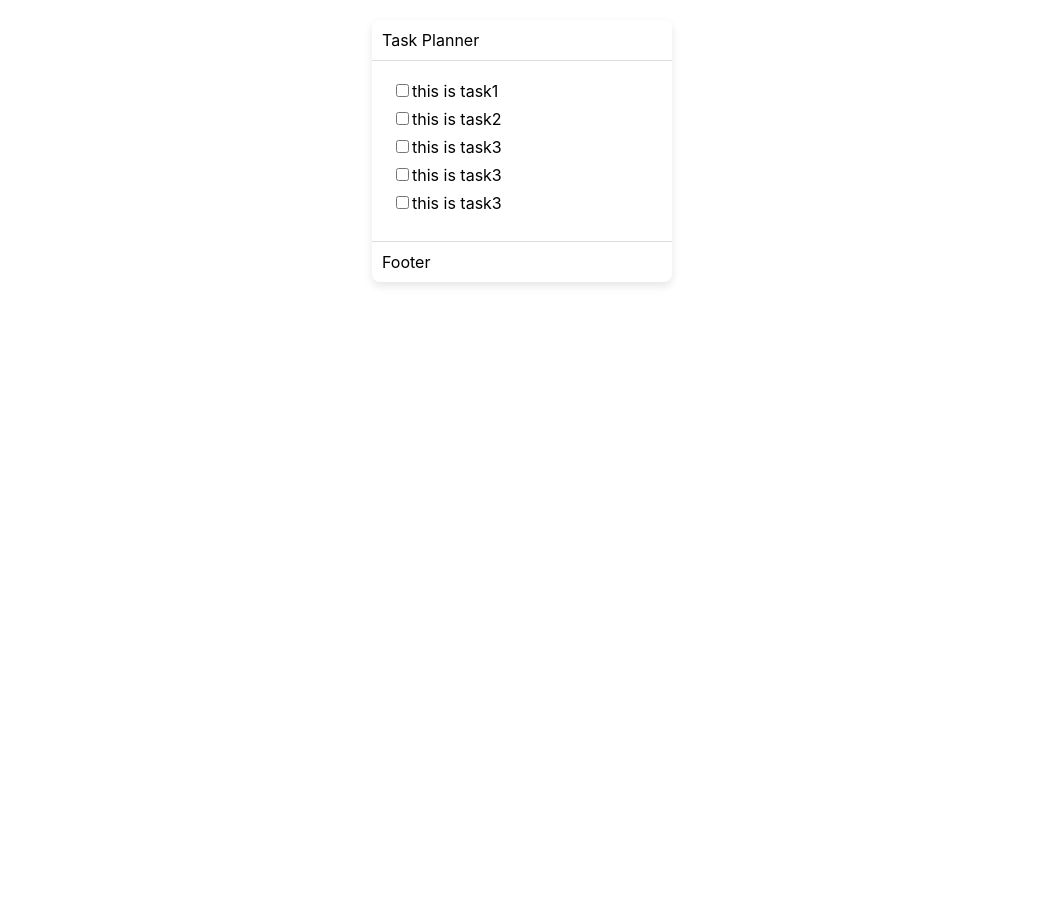
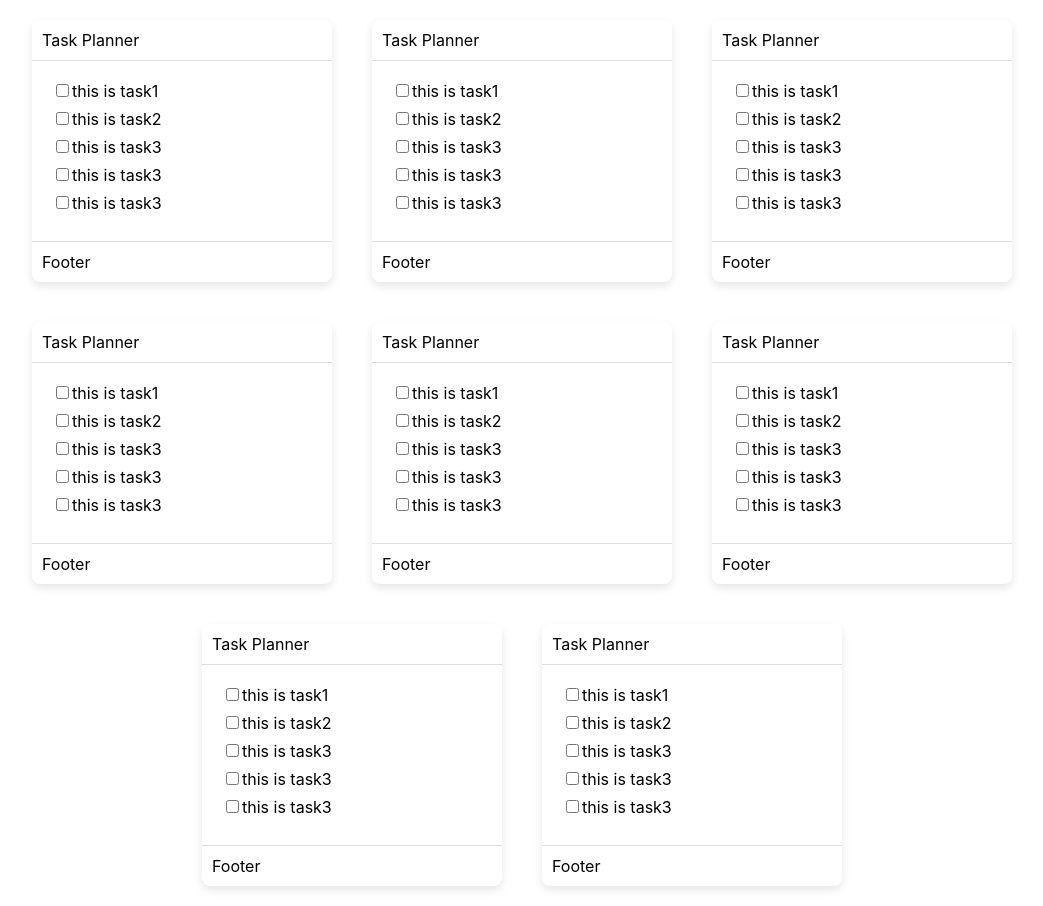
Before and after one commit to chris0707/taskplanner, a React (Create React App) app: page / in a window 1280 px wide. Shown: the whole page, without its empty margins (118-1161 px from the left). Before the commit the page ends 800 px from the top, so only its background shows below. Built offline with nearby package versions, Linux system fonts and the light colour scheme.

Commit message:
Incomplete animation but it works :)

```diff
--- a/src/components/card.jsx
+++ b/src/components/card.jsx
@@ -1,15 +1,63 @@
 // Card.js
-import React, { useState, useEffect } from "react";
+import React, { useState, useEffect, useRef } from "react";
 // import "./Card.css"; // Import CSS file for styling
 import CardBody from "./cardComponents/body";
+import { setSelectionRange } from "@testing-library/user-event/dist/utils";
 
-export default function Card() {
+export default function Card(props) {
+  const [id] = props.id;
   const [isExpanded, setIsExpanded] = useState(false);
+  const [isUpdateKeyFrames, setIsUpdateKeyFrames] = useState(false);
+  const cardRef = useRef(null);
+
+  useEffect(() => {
+    if (isExpanded && isUpdateKeyFrames){
+      console.log('updating keyframes');
+      const keyframesName = `moveToMiddle-${id}`;
+      updateKeyFrames(keyframesName);
+      setIsUpdateKeyFrames(false);
+    }
+  }, [isExpanded])
+
+  const updateKeyFrames = (keyframesName) => {
+    const card = cardRef.current;
+    console.log(card);
+    if(!card) return false;
+
+    var rect = card.getBoundingClientRect();
+    var initialLeft = rect.left + window.scrollX;
+    var initialTop = rect.top + window.scrollY;
+
+    var keyframes = `
+      @keyframes ${keyframesName} {
+        0% {
+          left: ${initialLeft}px;
+          top: ${initialTop}px;
+          transform: translate(-${initialLeft}px, -${initialTop}px);
+        }
+        100% {
+          left: 50%;
+          top: 50%;
+          transform: translate(-50%, -50%);
+        }
+      }
+    `;
+    console.log(keyframes)
+    var styleSheet = document.styleSheets[0];
+    console.log(document.styleSheets);
+    styleSheet.insertRule(keyframes, styleSheet.cssRules.length);
+    card.style.animation = `${keyframesName} 0.5s ease forwards`;
+    console.log(card.style.animation);
+    setTimeout(() => {
+      styleSheet.deleteRule(styleSheet.cssRules.length - 1);
+  }, 500);
+  }
 
   const handleHeaderFooterClick = (e) => {
     e.stopPropagation(); // Stop event propagation
-    // setIsExpanded(prevState => !prevState); // Toggle the state
     setIsExpanded(true);
+    console.log(isExpanded);
+    setIsUpdateKeyFrames(true);
   };
 
 
@@ -25,7 +73,7 @@ export default function Card() {
       {isExpanded && (
         <div className="cardOverlay" onClick={handleBackgroundClick} />
       )}
-      <div className={cardClassName}>
+      <div className={cardClassName} id={id} ref={cardRef}>
         <div className="card-header" onClick={handleHeaderFooterClick}>
           Task Planner
         </div>
--- a/src/components/cardContainer.jsx
+++ b/src/components/cardContainer.jsx
@@ -5,7 +5,14 @@ import './css/card.css'
 export default function CardContainer() {
   return (
     <div className='card-container'>
-        <Card />
+        <Card id="1"/>
+        <Card id="2"/>
+        <Card id="3"/>
+        <Card id="4"/>
+        <Card id="5"/>
+        <Card id="6"/>
+        <Card id="7"/>
+        <Card id="8"/>
     </div>
   )
 }
--- a/src/components/css/card.css
+++ b/src/components/css/card.css
@@ -11,18 +11,18 @@
 
 .expanded{
     position: fixed;
+    z-index: 999;
+    left: 50%;
     top: 50%;
-    left: 50%;
     transform: translate(-50%, -50%);
-    /* transition: top 0.3s, left 0.3s, transform 0.3s; */
-    /* transition: all 0.5s ease; */
-    z-index: 999;
+    /* animation: moveToMiddle 0.5s ease forwards; */
 }
 .shrinking {
-    top: initial;
+    /* top: initial;
     left: initial;
-    transform: initial;
+    transform: initial; */
     /* transition: all 0.5s ease; */
+
 }
 
 .card-container {
@@ -39,7 +39,6 @@
     background-color: #fff;
     box-shadow: 0 4px 8px rgba(0, 0, 0, 0.1); /* Add shadow */
     margin: 20px;
-    transition: all 0.5s ease;
   }
 
   .card-header {
@@ -59,3 +58,18 @@
   .task {
     margin-bottom: 8px;
   }
+
+  /* @keyframes moveToMiddle {
+  } */
+  /* @keyframes moveToMiddle {
+    0% {
+      left: 0;
+      top: 0;
+      transform: translate(0, 0);
+    }
+    100% {
+      left: 50%;
+      top: 50%;
+      transform: translate(-50%, -50%);
+    }
+  } */
```
